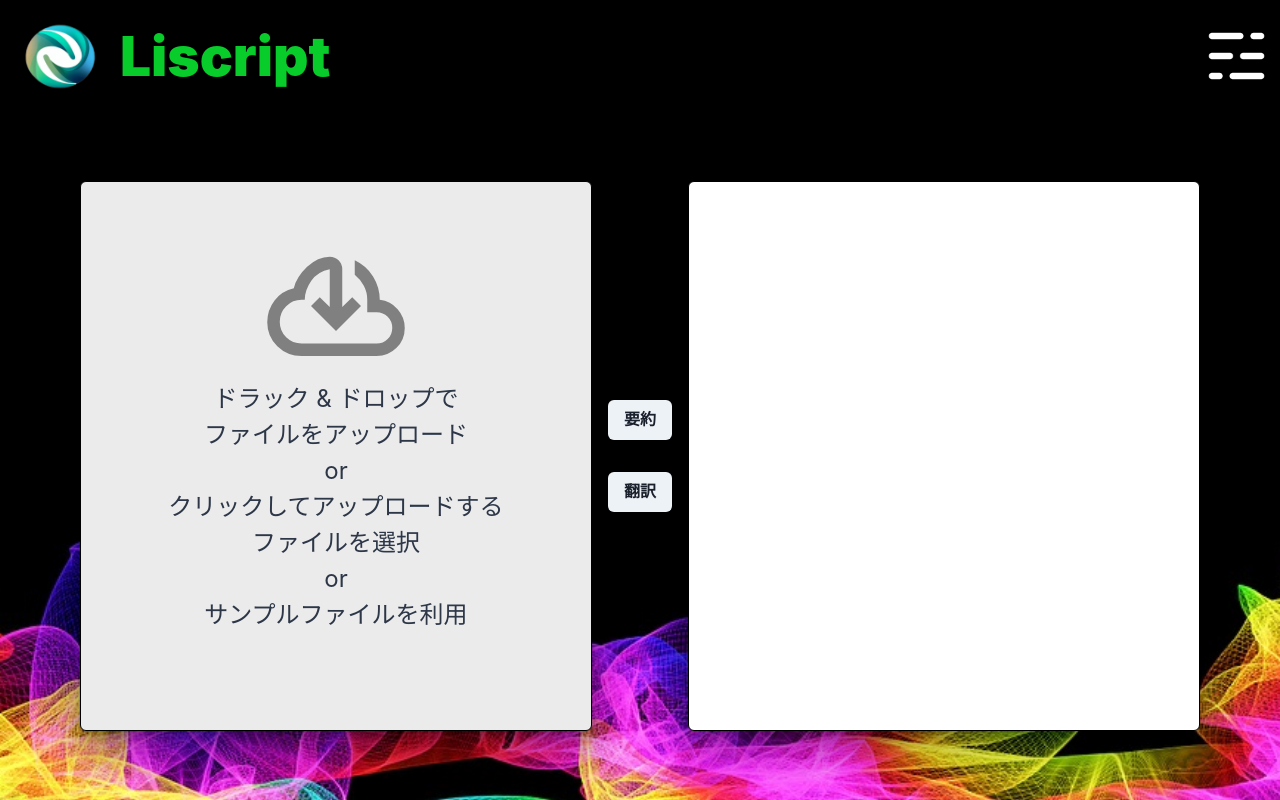
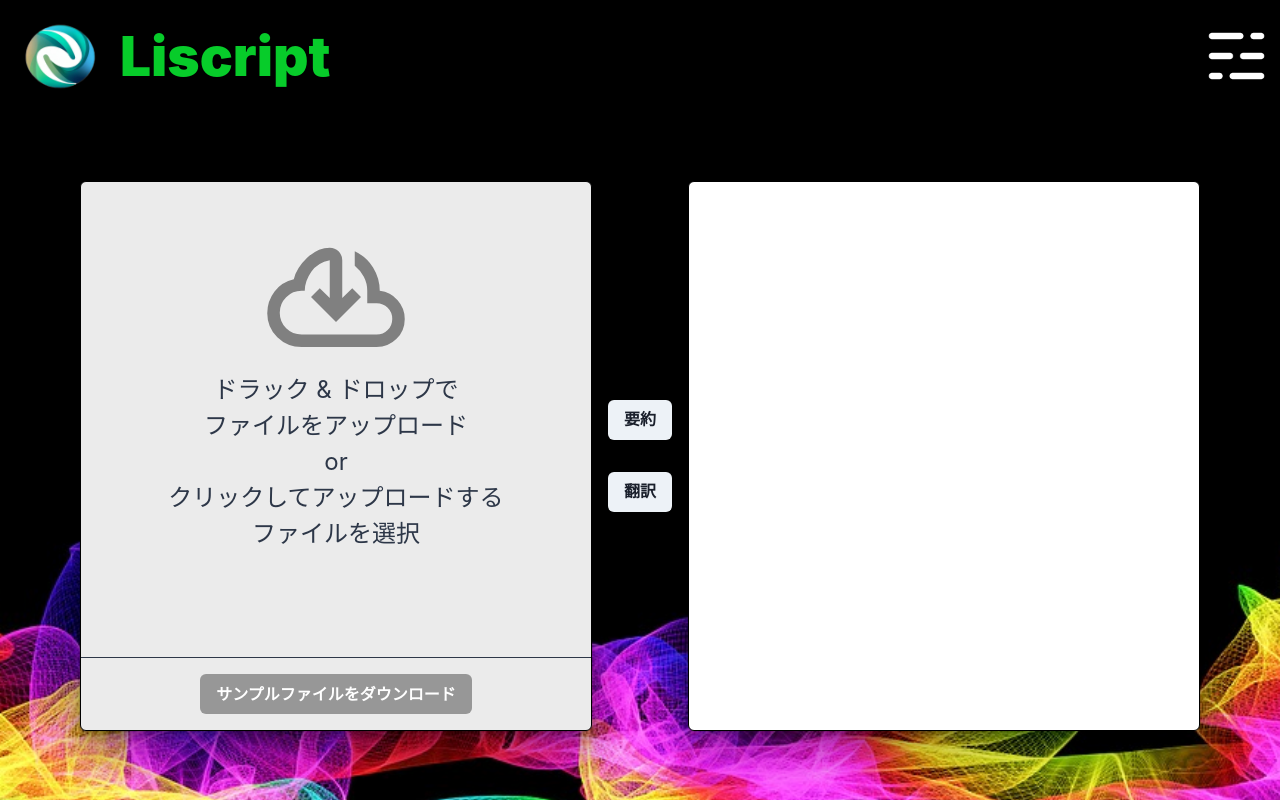
Before and after one commit to geekcamp2023-vol5-team32/app, a Next.js app in the folder frontend/: page /liscript/ in a window 1280 px wide. Built offline with nearby package versions, Linux system fonts and the light colour scheme.

Commit message:
サンプルをリンク形式に変更

```diff
--- a/frontend/src/components/file-picker.tsx
+++ b/frontend/src/components/file-picker.tsx
@@ -1,7 +1,7 @@
 import { useCallback } from "react"
 import { DropEvent, FileRejection, useDropzone } from "react-dropzone"
 import { useSetFile } from "@/store"
-import { Box, Image, Text } from "@chakra-ui/react"
+import { Box, Button, Image, Text } from "@chakra-ui/react"
 
 export type FilePickerProps = Omit<React.HTMLAttributes<HTMLDivElement>, "children"> & {
 
@@ -23,16 +23,24 @@ export const FilePicker = (props: FilePickerProps) => {
 
   return (
     <Box
-      {...props}
-      {...getRootProps()}
-      bgColor="blackAlpha.200"
-      textColor="gray.700"
       width="full"
       height="full"
       display="flex"
       justifyContent="center"
       alignItems="center"
       flexDirection="column"
+    >
+      <Box
+        {...props}
+        {...getRootProps()}
+        bgColor="blackAlpha.200"
+        textColor="gray.700"
+        width="full"
+        display="flex"
+        justifyContent="center"
+        alignItems="center"
+        flexDirection="column"
+        flexGrow="1"
       >
         <input {...getInputProps()} />
         {
@@ -43,14 +51,31 @@ export const FilePicker = (props: FilePickerProps) => {
               <svg fill="gray">
                 <svg xmlns="http://www.w3.org/2000/svg" viewBox="0 0 24 24"><path d="M6.5 20Q4.22 20 2.61 18.43 1 16.85 1 14.58 1 12.63 2.17 11.1 3.35 9.57 5.25 9.15 5.68 7.35 7.38 5.73 9.07 4.1 11 4.1 11.83 4.1 12.41 4.69 13 5.28 13 6.1V12.15L14.6 10.6L16 12L12 16L8 12L9.4 10.6L11 12.15V6.1Q9.1 6.45 8.05 7.94 7 9.43 7 11H6.5Q5.05 11 4.03 12.03 3 13.05 3 14.5 3 15.95 4.03 17 5.05 18 6.5 18H18.5Q19.55 18 20.27 17.27 21 16.55 21 15.5 21 14.45 20.27 13.73 19.55 13 18.5 13H17V11Q17 9.8 16.45 8.76 15.9 7.73 15 7V4.68Q16.85 5.55 17.93 7.26 19 9 19 11 20.73 11.2 21.86 12.5 23 13.78 23 15.5 23 17.38 21.69 18.69 20.38 20 18.5 20M12 11.05Z" /></svg>
               </svg>
-            <Text textAlign="center" fontSize="2xl">ドラック & ドロップで<br />ファイルをアップロード</Text>
+              <Text textAlign="center" fontSize={{ base: "sm", lg: "2xl"}} >ドラック & ドロップで<br />ファイルをアップロード</Text>
               <Text fontSize="2xl">or</Text>
-            <Text textAlign="center" fontSize="2xl">クリックしてアップロードする<br />ファイルを選択</Text>
-            <Text fontSize="2xl">or</Text>
-            <Text textAlign="center" fontSize="2xl" mb="12">サンプルファイルを利用</Text>
+              <Text textAlign="center"  fontSize={{ base: "sm", lg: "2xl"}} mb="16">クリックしてアップロードする<br />ファイルを選択</Text>
             </>
           )
         }
       </Box>
+      <Box
+        bgColor="blackAlpha.200"
+        textColor="gray.700"
+        width="full"
+        padding="4"
+        display="flex"
+        justifyContent="center"
+        alignItems="center"
+        flexDirection="column"
+        flexGrow="0"
+        borderTop="1px"
+      >
+        <Button colorScheme="blackAlpha" onClick={() => {
+          open("https://drive.google.com/drive/folders/1ufRbg96WuIJFKy-zagCV2_ytUKKNH4CG?usp=sharing")
+        }}>
+          サンプルファイルをダウンロード
+        </Button>
+      </Box>
+    </Box>
   )
 }
```
Lines whose indentation alone changed are shown as unchanged.
